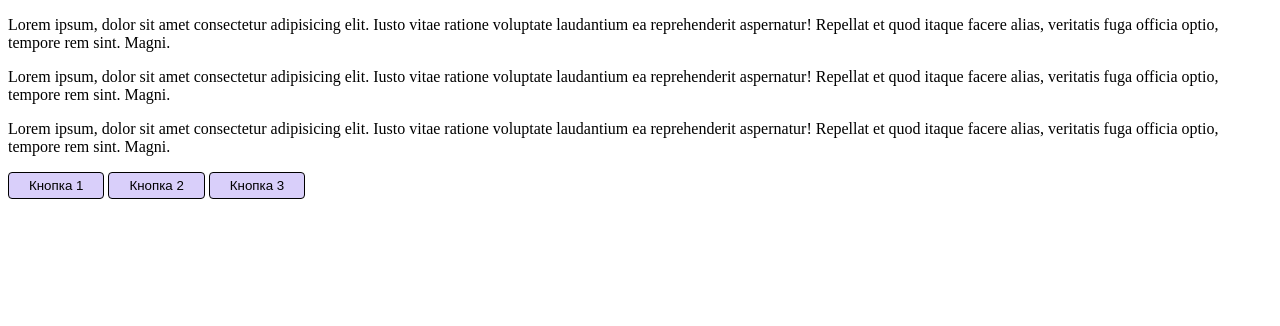
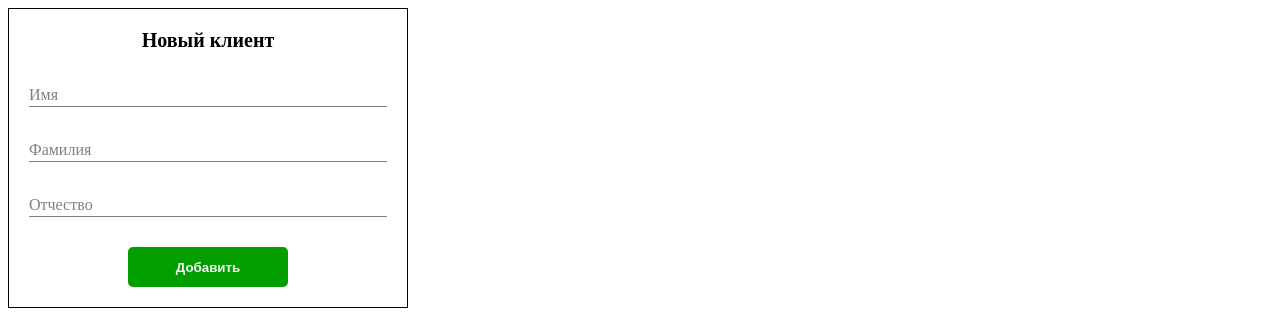
Before and after one commit to GumnovRuslan/Components, a SvelteKit app: page / in a window 1280 px wide. Shown: the top 326 px of the page. Built offline with nearby package versions, Linux system fonts and the light colour scheme.

Commit message:
animated placeholder

```diff
--- /dev/null
+++ b/src/lib/AnimatedPlaceholder.svelte
@@ -0,0 +1,119 @@
+<script>
+	let inputs = [
+		{
+			type: 'text',
+			name: 'Имя',
+			required: true,
+			id: 'first-name'
+		},
+		{
+			type: 'text',
+			name: 'Фамилия',
+			required: true,
+			id: 'last-name'
+		},
+		{
+			type: 'text',
+			name: 'Отчество',
+			required: false,
+			id: 'surname'
+		}
+	];
+</script>
+
+<form class="form">
+	<p class="form__title">Новый клиент</p>
+
+	{#each inputs as input}
+		<div class="form__line">
+			<input
+				type={input.type}
+				class="form__input"
+				placeholder={input.name}
+				id={input.id}
+				required={input.required}
+			/>
+			<label class="form__label" for={input.id}
+				>{input.name}
+				<span class="form__input-star">*</span>
+			</label>
+		</div>
+	{/each}
+
+	<button class="form__btn-add">Добавить</button>
+</form>
+
+<style>
+	* {
+		box-sizing: border-box;
+	}
+	.form {
+		display: flex;
+		flex-direction: column;
+		gap: 30px;
+		width: 400px;
+		padding: 20px;
+		border: 1px solid #000;
+	}
+	.form__title {
+		margin: 0;
+		text-align: center;
+		font-size: 20px;
+		font-weight: 700;
+	}
+	.form__line {
+		position: relative;
+	}
+	.form__label {
+		position: absolute;
+		top: 0;
+		left: 0;
+		display: flex;
+		align-items: center;
+		height: 100%;
+		font-size: 16px;
+		pointer-events: none;
+		border: none;
+		transform-origin: 0 0;
+		transition: transform 0.25s ease-in-out;
+		color: grey;
+	}
+	.form__input {
+		font-family: sans-serif;
+		width: 100%;
+		min-height: 25px;
+		border: none;
+		border-bottom: 1px solid grey;
+		font-size: 16px;
+	}
+	.form__input-star {
+		display: none;
+	}
+	.form__input:required ~ .form__label > .star {
+		display: block;
+		color: #45c543;
+	}
+	.form__input:focus ~ .form__label,
+	.form__input:not(:placeholder-shown) ~ .form__label {
+		top: 0;
+		transform: scale(0.85) translate(calc(-0.15rem), -20px);
+	}
+	.form__input::placeholder {
+		font-size: 0;
+	}
+	.form__btn-add {
+		height: 40px;
+		width: 160px;
+		margin: 0 auto;
+		font-weight: 700;
+		color: #f5f5f5;
+		border: none;
+		border-radius: 5px;
+		background: #039f00;
+		cursor: pointer;
+		transition: background 0.2s;
+	}
+	.form__btn-add:hover {
+		background: #45c543;
+	}
+</style>
--- a/src/routes/+page.svelte
+++ b/src/routes/+page.svelte
@@ -6,6 +6,7 @@
 	import Slider from '../lib/slider.svelte';
 	import Accordion from '../lib/Accordion.svelte';
 	import Prompt from '../lib/Prompt.svelte';
+	import AnimatedPlaceholder from '../lib/AnimatedPlaceholder.svelte';
 
 	let cards = [
 		{ id: '1', text: 'this is card 1' },
@@ -26,7 +27,8 @@
 <!-- <ClosePopup /> -->
 <!-- <Slider /> -->
 <!-- <Accordion /> -->
-<Prompt />
+<!-- <Prompt /> -->
+<AnimatedPlaceholder />
 
 <style>
 	.wrapper {
```
